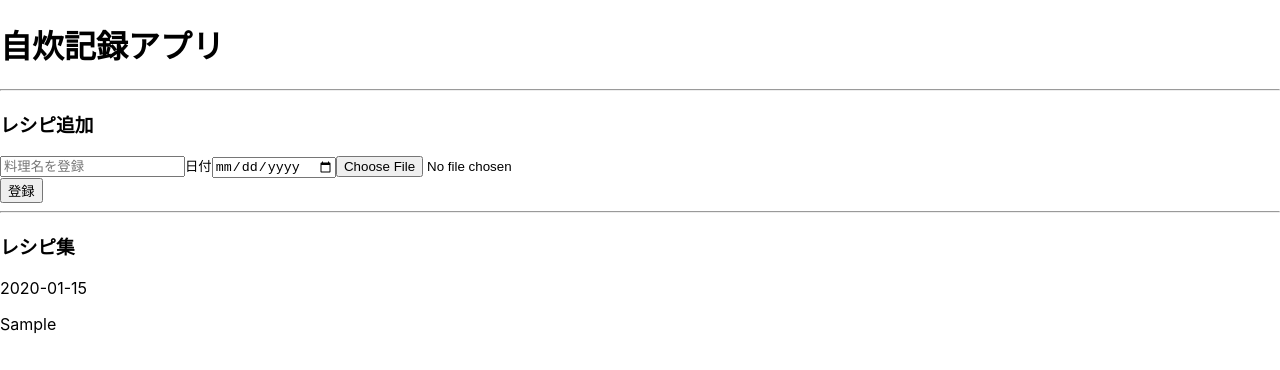
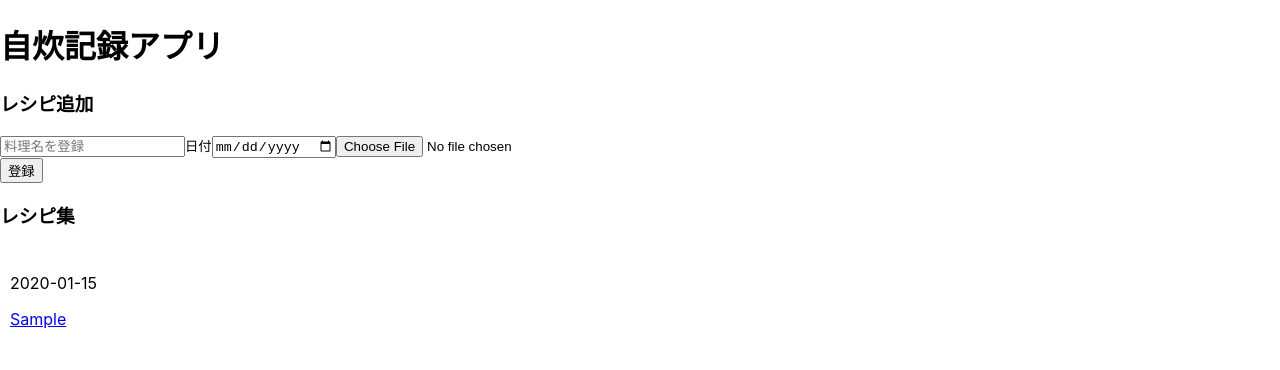
Before and after one commit to s1f102302753/recipe-record, a React (Create React App) app: page / in a window 1280 px wide. Both pictures are taken after typing "Sample", "2020-01-15" into the empty fields and a click on the button "登録". Shown: the top 370 px of the page. Built offline with nearby package versions, Linux system fonts and the light colour scheme.

Commit message:
詳細画面作成

```diff
--- a/package.json
+++ b/package.json
@@ -9,7 +9,9 @@
     "axios": "^1.7.7",
     "react": "^18.3.1",
     "react-dom": "^18.3.1",
+    "react-router-dom": "^6.26.1",
     "react-scripts": "5.0.1",
+    "uuidv4": "^6.2.13",
     "web-vitals": "^2.1.4"
   },
   "scripts": {
--- a/src/AddRecipe.js
+++ b/src/AddRecipe.js
@@ -1,6 +1,6 @@
-import React, { useState } from 'react'
+import React, { useState } from 'react';
 
-const AddRecipe = ({ foodName, date, image, onChangeFoodName, onChangeDate, onChangeImage, handleSubmit }) => {
+const AddRecipe = ({ foodName, date, image, onChangeFoodName, onChangeDate, onChangeImage, handleSubmit, fileInputKey }) => {
     return (
         <div className='add-recipe'>
             <h3>レシピ追加</h3>
@@ -17,10 +17,10 @@ const AddRecipe = ({ foodName, date, image, onChangeFoodName, onChangeDate, onCh
                     onChange={onChangeDate}
                 />
                 <input
+                    key={fileInputKey}
                     type="file"
                     accept="image/*"
                     onChange={onChangeImage}
-                    placeholder="写真を追加"
                 />
                 {image && <img src={image} alt="upload file" style={{ width: "100px", height: "100px" }} />}
                 <br></br>
@@ -30,4 +30,4 @@ const AddRecipe = ({ foodName, date, image, onChangeFoodName, onChangeDate, onCh
     );
 };
 
-export default AddRecipe
+export default AddRecipe;
--- a/src/App.js
+++ b/src/App.js
@@ -1,6 +1,9 @@
 import React, { useState } from "react";
+import { BrowserRouter, Route, Routes } from "react-router-dom";
+import { v4 as uuidv4 } from "uuid";
 import AddRecipe from "./AddRecipe";
 import RecipeList from "./RecipeList";
+import DetailScreen from "./DetailScreen";
 
 
 function App() {
@@ -8,6 +11,7 @@ function App() {
   const [date, setDate] = useState("");
   const [recipes, setRecipes] = useState([]);
   const [image, setImage] = useState(null);
+  const [fileInputKey, setFileInputKey] = useState(Date.now());
 
   const onChangeFoodName = (e) => {
       setFoodName(e.target.value);
@@ -20,6 +24,9 @@ function App() {
   const onChangeImage = (e) => {
     const file = e.target.files[0];
     if (file) {
+      if (image) {
+        URL.revokeObjectURL(image);
+      }
       setImage(URL.createObjectURL(file));
     }
   };
@@ -27,21 +34,19 @@ function App() {
   const handleSubmit = (e) => {
     e.preventDefault();
     if (foodName.trim() && date) {
-      setRecipes([...recipes, {foodName, date, image}]);
+      setRecipes([...recipes, {id: uuidv4(), foodName, date, image}]);
       setFoodName("");
       setDate("");
       setImage(null);
-  };
-}
+      setFileInputKey(Date.now());
+    };
+  }
 
   return (
-    <>
+    <BrowserRouter>
       <div className="main-area">
         <h1>自炊記録アプリ</h1>
-      </div>
 
-      <hr />
-      <div className="add-recipe">
         <AddRecipe
           foodName={foodName}
           date={date}
@@ -50,14 +55,15 @@ function App() {
           onChangeImage={onChangeImage}
           handleSubmit={handleSubmit}
           image={image}
+          fileInputKey={fileInputKey}
         />
+
+      <Routes>
+        <Route path="/" element={<RecipeList recipes={recipes} />} />
+        <Route path="/detail/:id" element={<DetailScreen recipes={recipes} />} />
+      </Routes>
       </div>
-
-      <hr />
-      <div className="recipe-list">
-        <RecipeList recipes={ recipes } />
-      </div>
-    </>
+    </BrowserRouter>
   );
 }
 
--- /dev/null
+++ b/src/DetailScreen.js
@@ -0,0 +1,36 @@
+import React from 'react'
+import { useParams, useNavigate } from "react-router-dom";
+
+const DetailScreen = ({ recipes }) => {
+    const { id } = useParams();
+    const navigate = useNavigate();
+    const selectedRecipe = recipes.find((recipe) => recipe.id === id);
+
+    //レシピの情報を取得して表示する処理を追加
+    return (
+        <div>
+            <h3>レシピの詳細</h3>
+            <p>{selectedRecipe.date}</p>
+            {selectedRecipe ? (
+                <>
+                    {selectedRecipe.image && (
+                        <img
+                            src={selectedRecipe.image}
+                            alt={selectedRecipe.foodName}
+                            style={{ width: "200px", height: "200px" }}
+                        />
+                    )}
+                </>
+
+            ) : (
+                <p>レシピが見つかりません。</p>
+            )}
+            <button onClick={() => navigate(-1)}>
+                戻る
+            </button>
+        </div>
+    );
+};
+
+
+export default DetailScreen;
--- a/src/RecipeList.js
+++ b/src/RecipeList.js
@@ -1,22 +1,28 @@
 import React, { useState, useEffect } from 'react'
+import { Link } from "react-router-dom";
 
 const RecipeList = ({ recipes }) => {
     return (
         <div>
             <h3>レシピ集</h3>
             <div className="recipe-list">
-                    {recipes.map((recipe, index) => (
-                        <div key={index} className="recipe-item">
+                {recipes.map((recipe) => (
+                    <div
+                        key={recipe.id}
+                        className="recipe-item"
+                        style={{ cursor: 'pointer', padding: '10px', border: '1px #add', borderRadius: '5px', marginBotton: '10px' }}
+                    >
                         <p className="recipe-date">{recipe.date}</p>
+                        <Link to={`/detail/${recipe.id}`} >
+                            <span className="recipe-name">{recipe.foodName}</span>
+                        </Link>
                         {recipe.image && (
                             <img
                                 src={recipe.image}
                                 alt={recipe.foodName}
-                                    style={{ maxWidth: "100px", maxHeight: "100px" }}
+                                style={{ width: "200px", height: "200px", objectFit: 'cover', borderRadius: '5px' }}
                             />
                         )}
-                            <span className="recipe-name">{recipe.foodName}</span>
-
                     </div>
                 ))}
             </div>
```
Also changed, not shown: 1 other file (tests, documents, lock files or other folders). Lines whose indentation alone changed are shown as unchanged.
